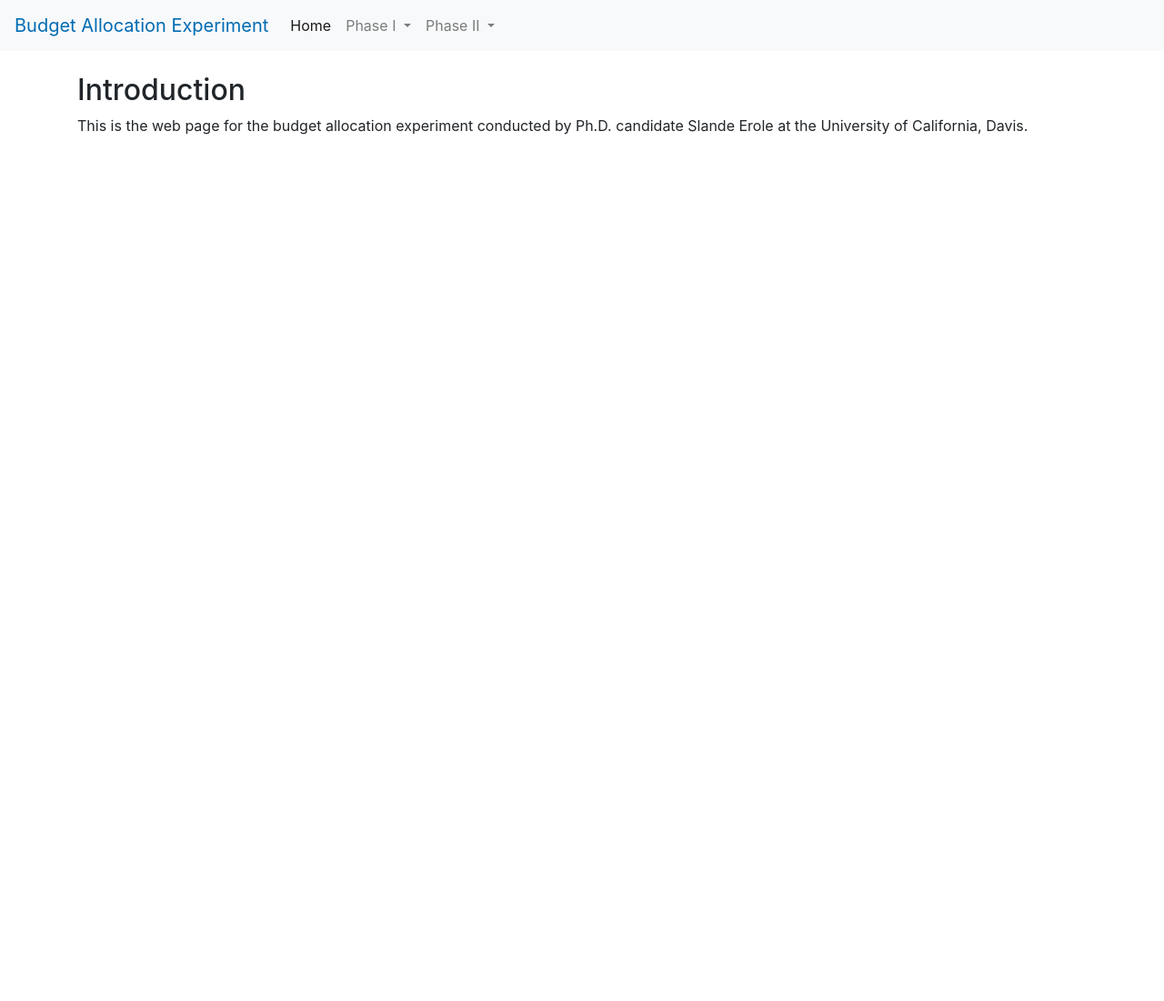
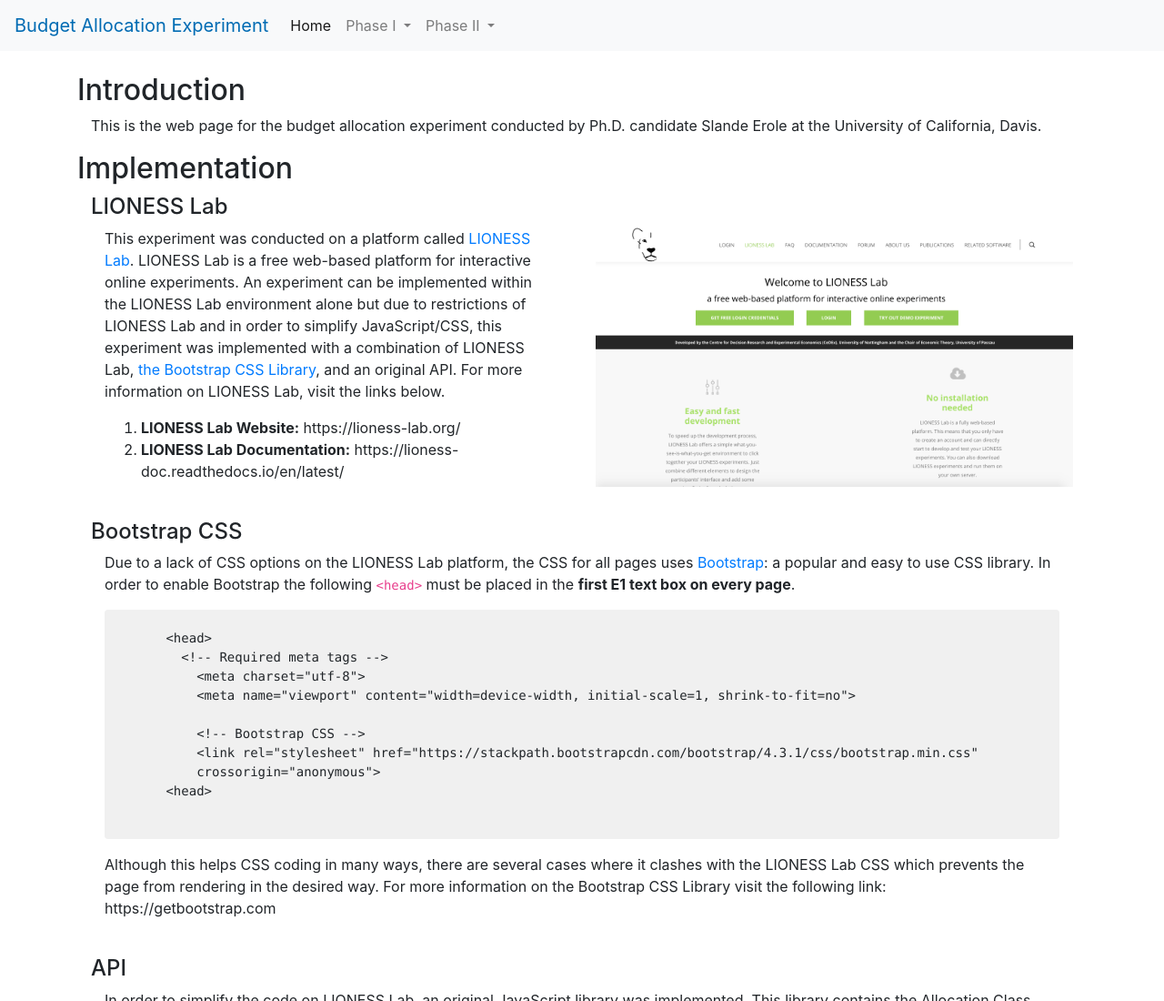
Before and after one commit to ShozenD/fund-allocation-experiment, a plain HTML site: page docs/index.html in a window 1280 px wide. Shown: the top 1100 px of the page at 91% size. Before the commit the page ends 800 px from the top, so only its background shows below. Drawn offline with nearby package versions, Linux system fonts and the light colour scheme.

Commit message:
updated the hompage (index.html)

```diff
--- a/docs/index.html
+++ b/docs/index.html
@@ -60,7 +60,100 @@
   <!--Introduction-->
   <div class="container">
     <h2>Introduction</h2>
-    <p>This is the web page for the budget allocation experiment conducted by Ph.D. candidate Slande Erole at the University of California, Davis.</p>
+    <div class="container">
+      <p>This is the web page for the budget allocation experiment conducted by Ph.D. candidate Slande Erole at the
+        University of California, Davis.
+      </p>
+    </div>
+  </div>
+
+  <!--Implementation-->
+  <div class="container">
+    <h2>Implementation</h2>
+    <div class="container">
+      <!--LIONESS Lab-->
+      <h4>LIONESS Lab</h4>
+      <div class="row">
+        <div class="col-sm">
+          <div class="container">
+            <p>This experiment was conducted on a platform called <a href="https://lioness-lab.org/">LIONESS Lab</a>.
+              LIONESS Lab is a free web-based platform for interactive online experiments. An experiment can be
+              implemented within the LIONESS Lab environment alone but due to restrictions of LIONESS Lab and in order
+              to simplify JavaScript/CSS, this experiment was implemented with a combination of LIONESS Lab, <a
+                href="https://getbootstrap.com">the Bootstrap CSS Library</a>, and an original API. For more information
+              on LIONESS Lab, visit the links below.</p>
+            <ol>
+              <li><b>LIONESS Lab Website:</b> <a>https://lioness-lab.org/</a></li>
+              <li><b>LIONESS Lab Documentation:</b> <a>https://lioness-doc.readthedocs.io/en/latest/</a></li>
+            </ol>
+          </div>
+        </div>
+        <div class="col-sm"><img src="./src/images/lioness-homepage.png" alt="lioness-homepage.png" class="img-fluid">
+        </div>
+      </div>
+      <br>
+
+      <!--Bootstrap-->
+      <h4>Bootstrap CSS</h4>
+      <div class="container">
+        <p>Due to a lack of CSS options on the LIONESS Lab platform, the CSS for all pages uses <a
+            href="https://getbootstrap.com">Bootstrap</a>: a popular and easy to use CSS library. In order to enable
+          Bootstrap the following <code>&lt;head&gt;</code> must be placed in the <b>first E1 text box on every
+            page</b>.
+        </p>
+        <pre class="rounded" style="background-color:#F0F0F0">
+          <code class="language-html" data-lang="html">
+        &lt;head&gt;
+          &lt;!-- Required meta tags --&gt;
+            &lt;meta charset="utf-8"&gt;
+            &lt;meta name="viewport" content="width=device-width, initial-scale=1, shrink-to-fit=no"&gt;
+
+            &lt;!-- Bootstrap CSS --&gt;
+            &lt;link rel="stylesheet" href="https://stackpath.bootstrapcdn.com/bootstrap/4.3.1/css/bootstrap.min.css"
+            integrity="sha384-ggOyR0iXCbMQv3Xipma34MD+dH/1fQ784/j6cY/iJTQUOhcWr7x9JvoRxT2MZw1T" crossorigin="anonymous"&gt;
+        &lt;head&gt;
+          </code>
+        </pre>
+        <p>Although this helps CSS coding in many ways, there are several cases where it clashes with the LIONESS Lab
+          CSS which prevents the page from rendering in the desired way. For more information on the Bootstrap CSS
+          Library visit the following link: <a>https://getbootstrap.com</a>
+        </p>
+      </div>
+      <br>
+
+      <!--API-->
+      <h4>API</h4>
+      <div class="container">
+        <p>In order to simplify the code on LIONESS Lab, an original JavaScript library was implemented. This library contains the Allocation Class, and functions to render the html for allocation tables. The code can be found under the src folder in the github repository, and a detailed API description can be found <a href="">here</a>. In order to enable this library, the following <code>&lt;script&gt;</code> have to be included in the <code>&lt;head&gt;</code> of the <b>first E1 text box</b> on the page.</p>
+        <pre class="rounded" style="background-color:#F0F0F0">
+          <code>
+          &lt;script src="https://shozend.github.io/fund-allocation-experiment/src/Allocation.js"&gt;&lt;/script&gt;
+          &lt;script src="https://shozend.github.io/fund-allocation-experiment/src/Table.js"&gt;&lt;/script&gt;
+          </code>
+        </pre>
+        <p>A complete <code>&lt;head&gt;</code> with all <code>&lt;meta&gt;</code> and <code>&lt;script&gt;</code> tags included is as follows:</p>
+        <pre class="rounded" style="background-color:#F0F0F0">
+          <code>
+        &lt;head&gt;
+          &lt;!-- Required meta tags --&gt;
+          &lt;meta charset="utf-8"&gt;
+          &lt;meta name="viewport" content="width=device-width, initial-scale=1, shrink-to-fit=no"&gt;
+
+          &lt;!-- Bootstrap CSS --&gt;
+          &lt;link rel="stylesheet" href="https://stackpath.bootstrapcdn.com/bootstrap/4.3.1/css/bootstrap.min.css"
+          integrity="sha384-ggOyR0iXCbMQv3Xipma34MD+dH/1fQ784/j6cY/iJTQUOhcWr7x9JvoRxT2MZw1T" crossorigin="anonymous"&gt;
+
+          &lt;!-- Additional JavaScript --&gt;
+          &lt;script src="https://shozend.github.io/fund-allocation-experiment/src/Allocation.js"&gt;&lt;/script&gt;
+          &lt;script src="https://shozend.github.io/fund-allocation-experiment/src/Table.js"&gt;&lt;/script&gt;
+        &lt;head&gt;
+          </code>
+        </pre>
+      </div>
+      <br>
+      <br>
+
+    </div>
   </div>
 
 
```
Also changed, not shown: docs/src/images/lioness-homepage.png (added).
